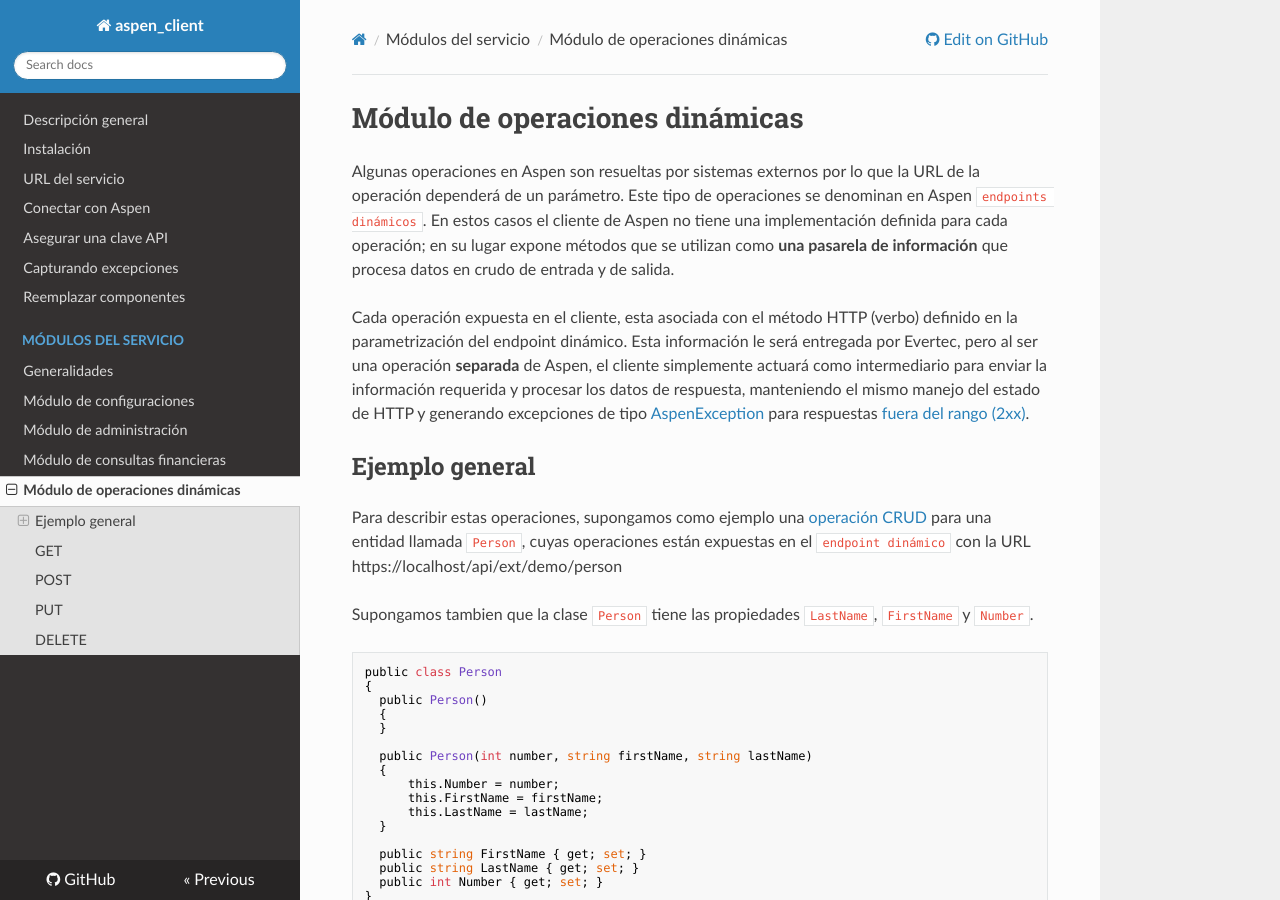
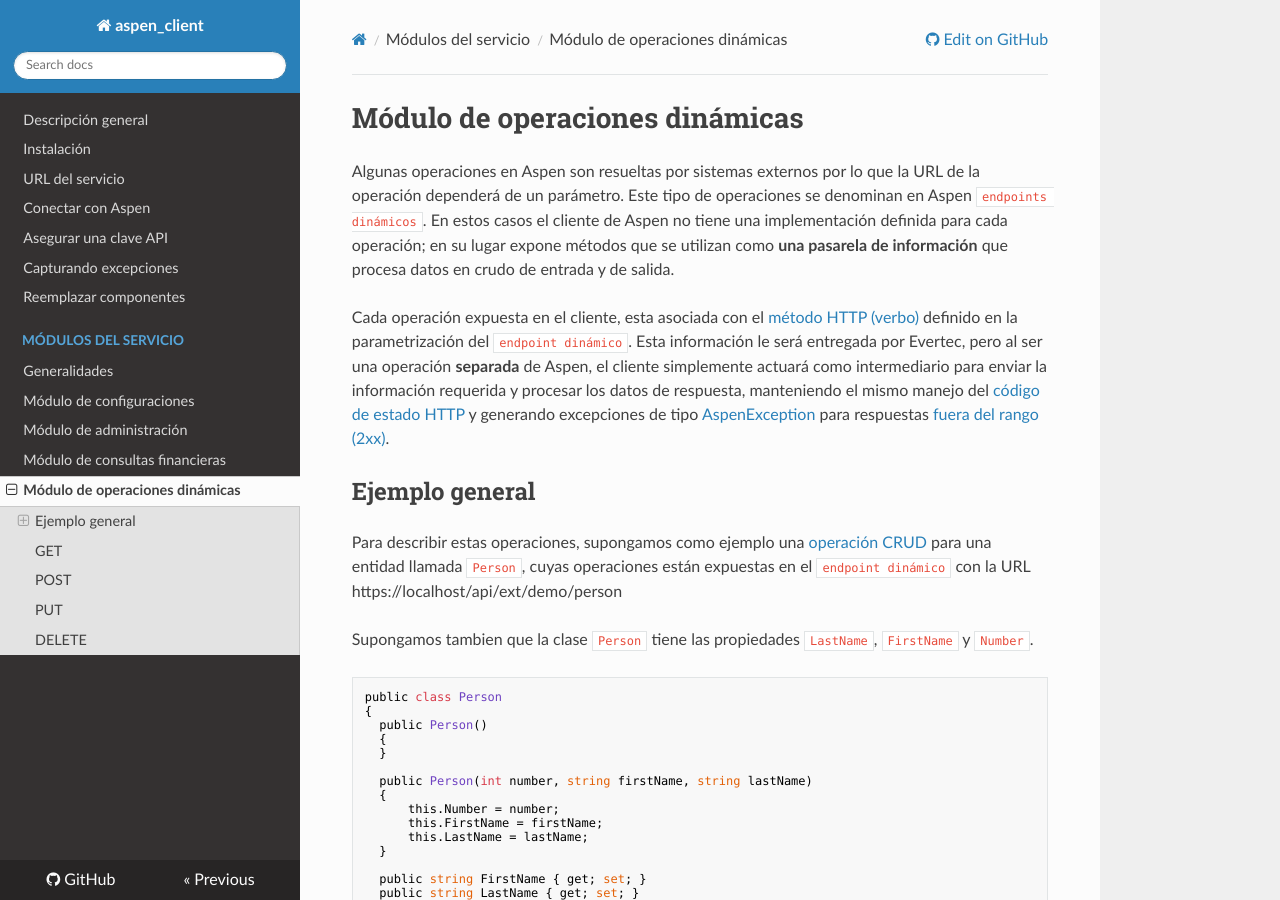
Before and after one commit to RD-Processa/Everco.Services.Aspen.Client.Docs, an MkDocs documentation site: the page built from docs/DynamicsModule.md, in a window 1280 px wide and 900 px high. Built offline with MkDocs 1.6.1, drawn with Linux system fonts in a browser that asks for light colours; nearby versions of some CDN libraries; old or Windows-style settings are respelled for this version of MkDocs.

Commit message:
Contenido

```diff
--- a/docs/DynamicsModule.md
+++ b/docs/DynamicsModule.md
@@ -2,8 +2,8 @@
 
 Algunas operaciones en Aspen son resueltas por sistemas externos por lo que la URL de la operación dependerá de un parámetro. Este tipo de operaciones se denominan en Aspen `endpoints dinámicos`. En estos casos el cliente de Aspen no tiene una implementación definida para cada operación; en su lugar expone métodos que se utilizan como __una pasarela de información__ que procesa datos en crudo de entrada y de salida.
 
-Cada operación expuesta en el cliente, esta asociada con el método HTTP (verbo) definido en la parametrización del endpoint dinámico. Esta información le será entregada por Evertec, pero al ser una operación __separada__ de Aspen, el cliente simplemente actuará como
-intermediario para enviar la información requerida y procesar los datos de respuesta, manteniendo el mismo manejo del estado de HTTP y generando excepciones de tipo [AspenException](AspenException.md) para respuestas [fuera del rango (2xx)](https://en.wikipedia.org/wiki/List_of_HTTP_status_codes).
+Cada operación expuesta en el cliente, esta asociada con el [método HTTP (verbo)](https://en.wikipedia.org/wiki/Hypertext_Transfer_Protocol#Request_methods) definido en la parametrización del `endpoint dinámico`. Esta información le será entregada por Evertec, pero al ser una operación __separada__ de Aspen, el cliente simplemente actuará como
+intermediario para enviar la información requerida y procesar los datos de respuesta, manteniendo el mismo manejo del [código de estado HTTP](https://en.wikipedia.org/wiki/List_of_HTTP_status_codes) y generando excepciones de tipo [AspenException](AspenException.md) para respuestas [fuera del rango (2xx)](https://en.wikipedia.org/wiki/List_of_HTTP_status_codes).
 
 ## Ejemplo general
 
```
